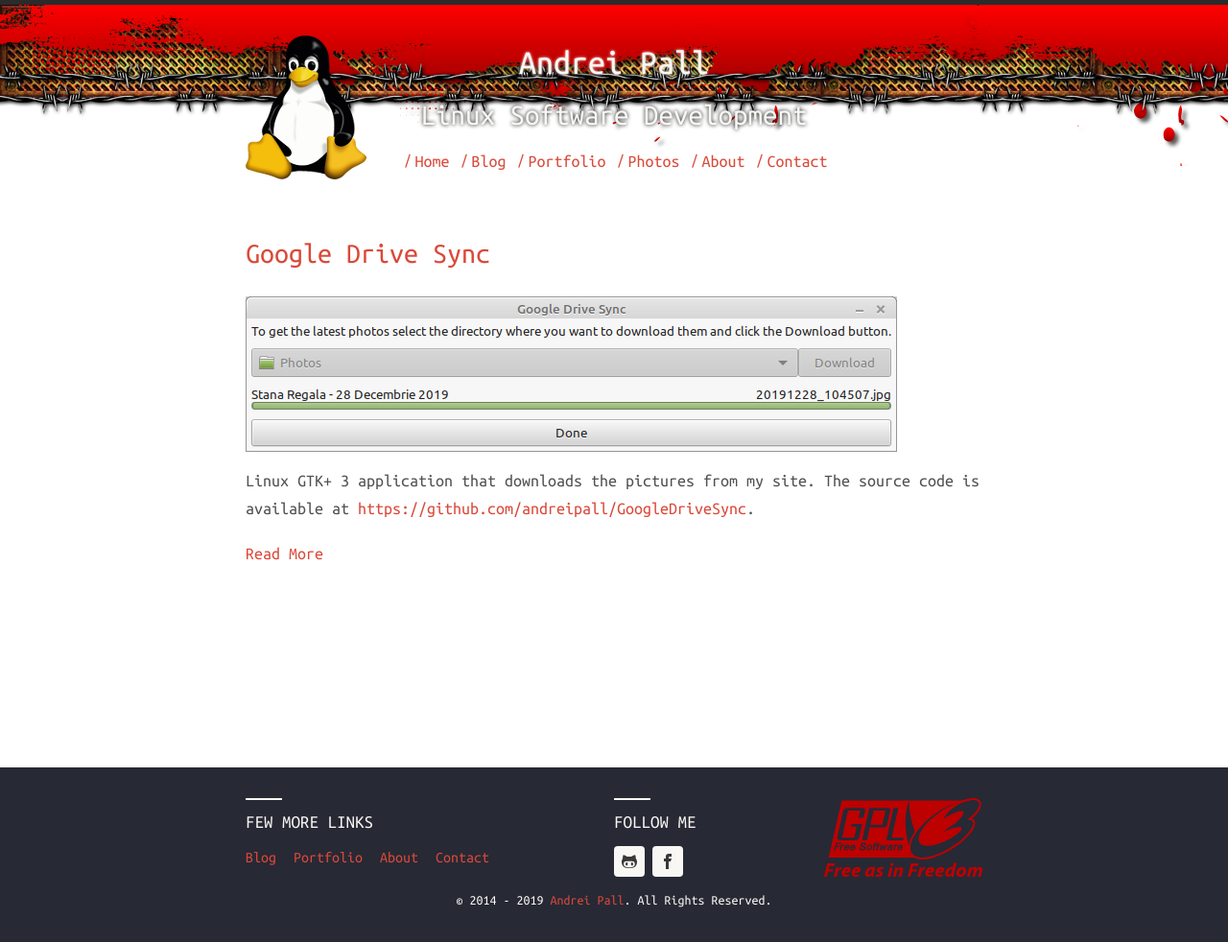
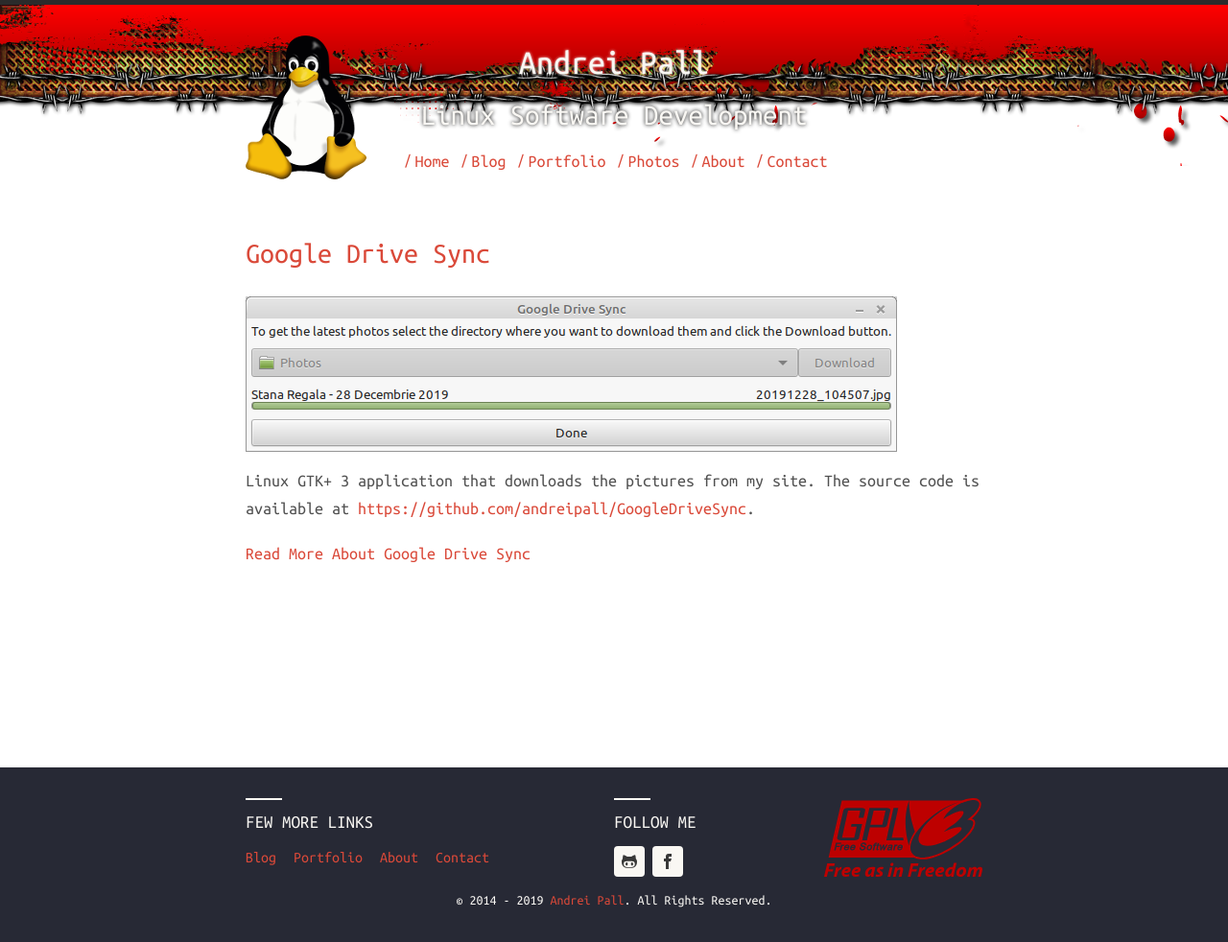
Before and after one commit to andreipall/andreipall.github.io, a Jekyll site: the page built from portfolio.html, in a window 1280 px wide. Shown: the whole page at 96% size. Built offline with Jekyll 4.4.1, drawn with Linux system fonts in a browser that asks for light colours; comment, search, counter and statistics services are not loaded.

Commit message:
portfolio test

```diff
--- a/portfolio.html
+++ b/portfolio.html
@@ -12,13 +12,13 @@
 			          </a>
         			</h3>
                   </div>
-                <div><img src="/assets/img/portfolio/{{ post.image }}" /></div>
+                <div><a href="{{ post.url | prepend: site.url }}"><img src="/assets/img/portfolio/{{ post.image }}" /></a></div>
   				<p>
 	  				{{ post.excerpt }}
   				</p>
   				<p>
   					<a href="{{ post.url | prepend: site.url }}" title="{{ post.title}}">
-  						Read More
+  						Read More About {{ post.title}}
 					</a>
   				</p>
   			</div>
```
